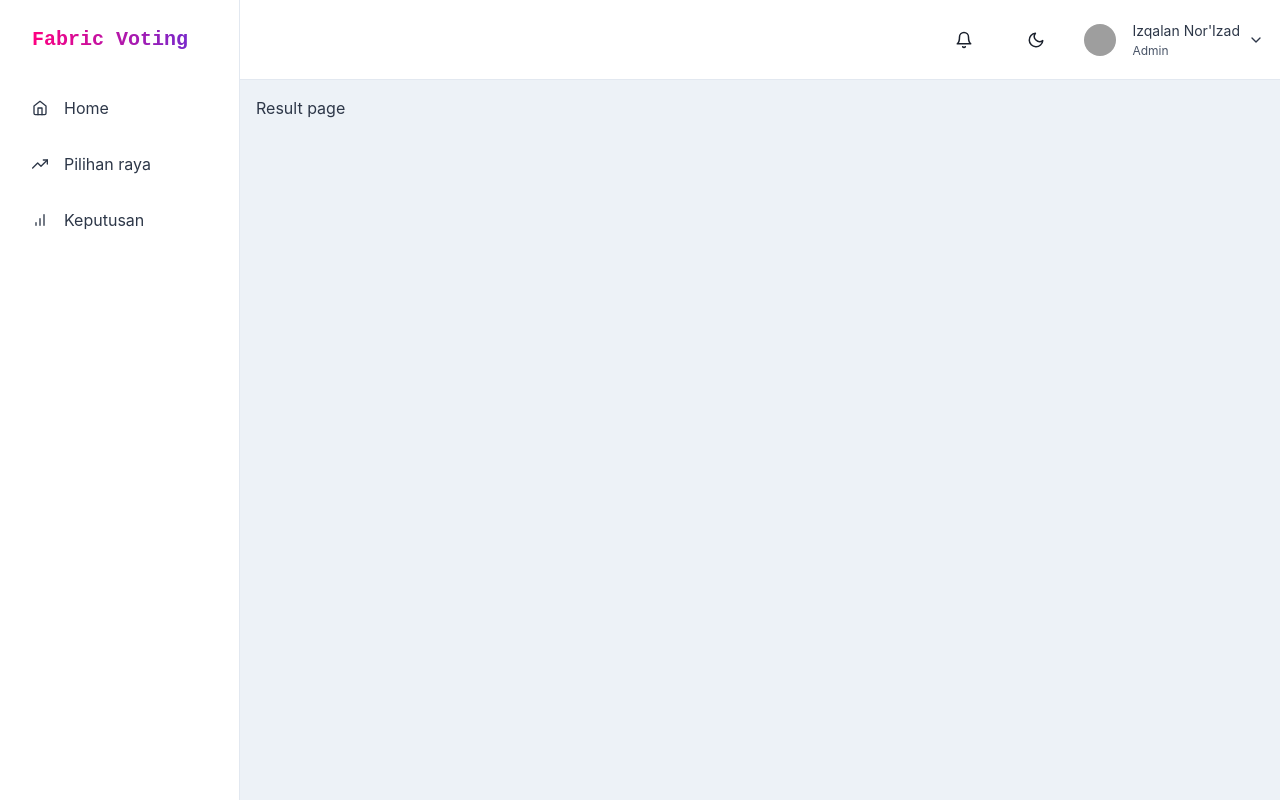
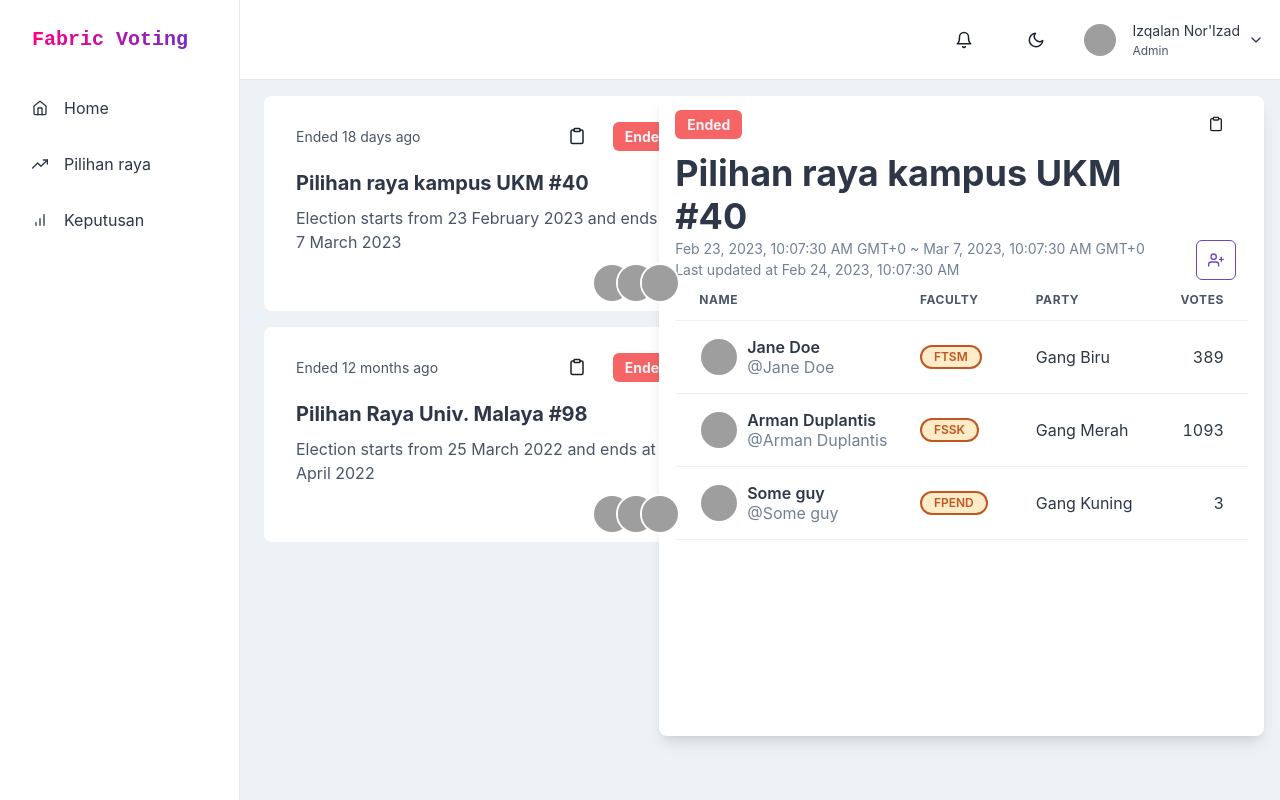
Before and after one commit to izqalan/fabric-voting, a Next.js app in the folder app/fabric-voting-client/: page /admin/result in a window 1280 px wide. Built offline with nearby package versions, Linux system fonts and the light colour scheme; grey boxes are pictures that could not be loaded.

Commit message:
added election result page

```diff
--- a/app/fabric-voting-client/components/layouts/ElectionDetails.tsx
+++ b/app/fabric-voting-client/components/layouts/ElectionDetails.tsx
@@ -174,7 +174,7 @@ export default function ElectionDetails({
                 <Th>Name</Th>
                 <Th>Faculty</Th>
                 <Th>Party</Th>
-                <Th isNumeric>Votes</Th>
+                {/* <Th isNumeric>Votes</Th> */}
               </Tr>
             </Thead>
             <Tbody overflow="scroll" maxHeight="50vh">
@@ -222,7 +222,7 @@ export default function ElectionDetails({
                     </Text>
                   </Td>
                   <Td>{candidate.party}</Td>
-                  <Td isNumeric>{candidate.votes}</Td>
+                  {/* <Td isNumeric>{candidate.votes}</Td> */}
                 </Tr>
               ))}
             </Tbody>
--- a/app/fabric-voting-client/pages/admin/result.tsx
+++ b/app/fabric-voting-client/pages/admin/result.tsx
@@ -1,6 +1,44 @@
+import React from "react";
+import ElectionCard from "@/components/elements/electionCard";
+import ElectionResult from "@/components/layouts/ElectionResult";
+import { addDays, subDays } from "date-fns";
+import { Flex } from "@chakra-ui/react";
+
 export default function Result() {
+  const btnRef = React.useRef(null);
 
   return (
-    <div>Result page</div>
-  )
+    <Flex direction="row" flexWrap="wrap">
+      <Flex direction="column" w="40%" px={2}>
+        <ElectionCard
+          ref={btnRef}
+          electionName="Pilihan raya kampus UKM #40"
+          electionID="election.1234567890"
+          startDate={subDays(new Date(), 30)}
+          endDate={subDays(new Date(), 18)}
+          createdAt={subDays(new Date(), 30)}
+          updatedAt={subDays(new Date(), 29)}
+          style={{ marginBottom: 16 }}
+        />
+        <ElectionCard
+          ref={btnRef}
+          electionName="Pilihan Raya Univ. Malaya #98"
+          electionID="election.88888888"
+          startDate={subDays(new Date(), 365)}
+          endDate={subDays(new Date(), 355)}
+          createdAt={subDays(new Date(), 365)}
+          updatedAt={subDays(new Date(), 365)}
+          style={{ marginBottom: 16 }}
+        />
+      </Flex>
+      <ElectionResult
+        electionName="Pilihan raya kampus UKM #40"
+        electionID="election.1234567890"
+        startDate={subDays(new Date(), 30)}
+        endDate={subDays(new Date(), 18)}
+        createdAt={subDays(new Date(), 30)}
+        updatedAt={subDays(new Date(), 29)}
+      />
+    </Flex>
+  );
 }
```
